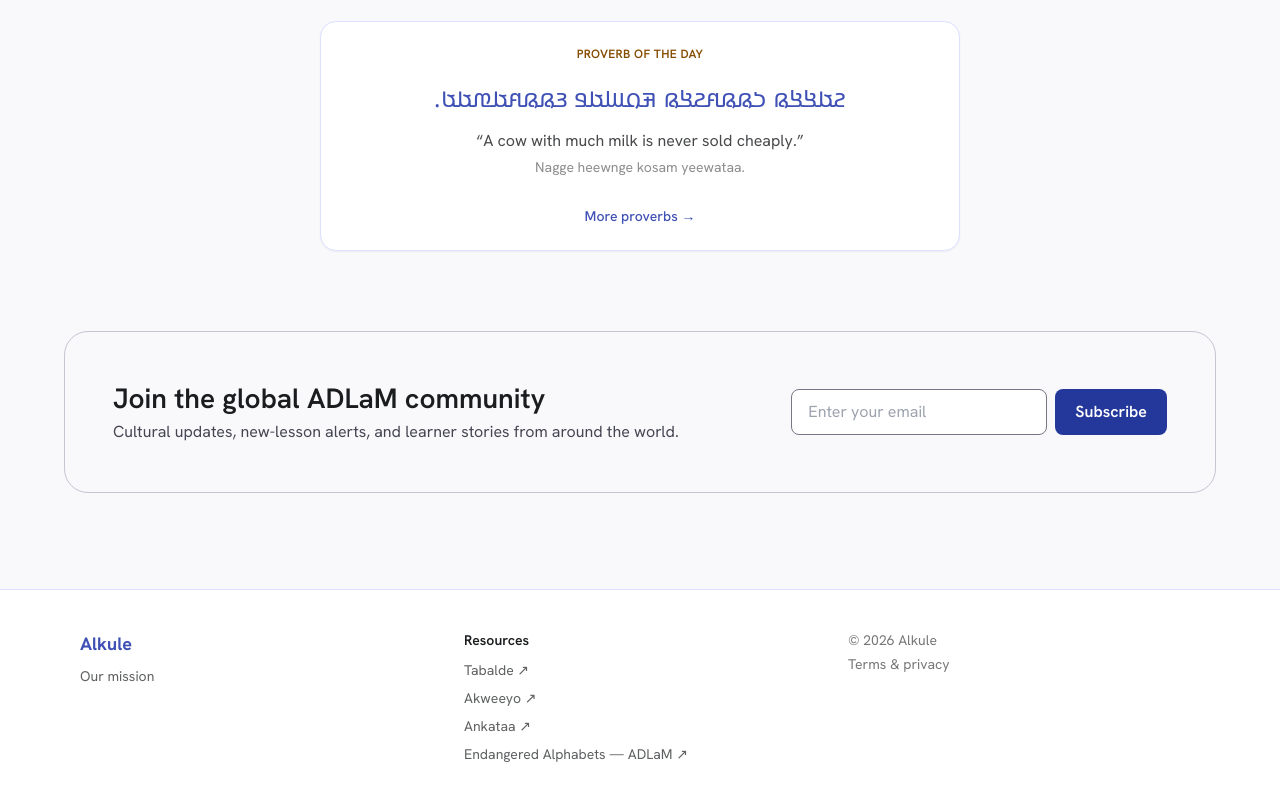
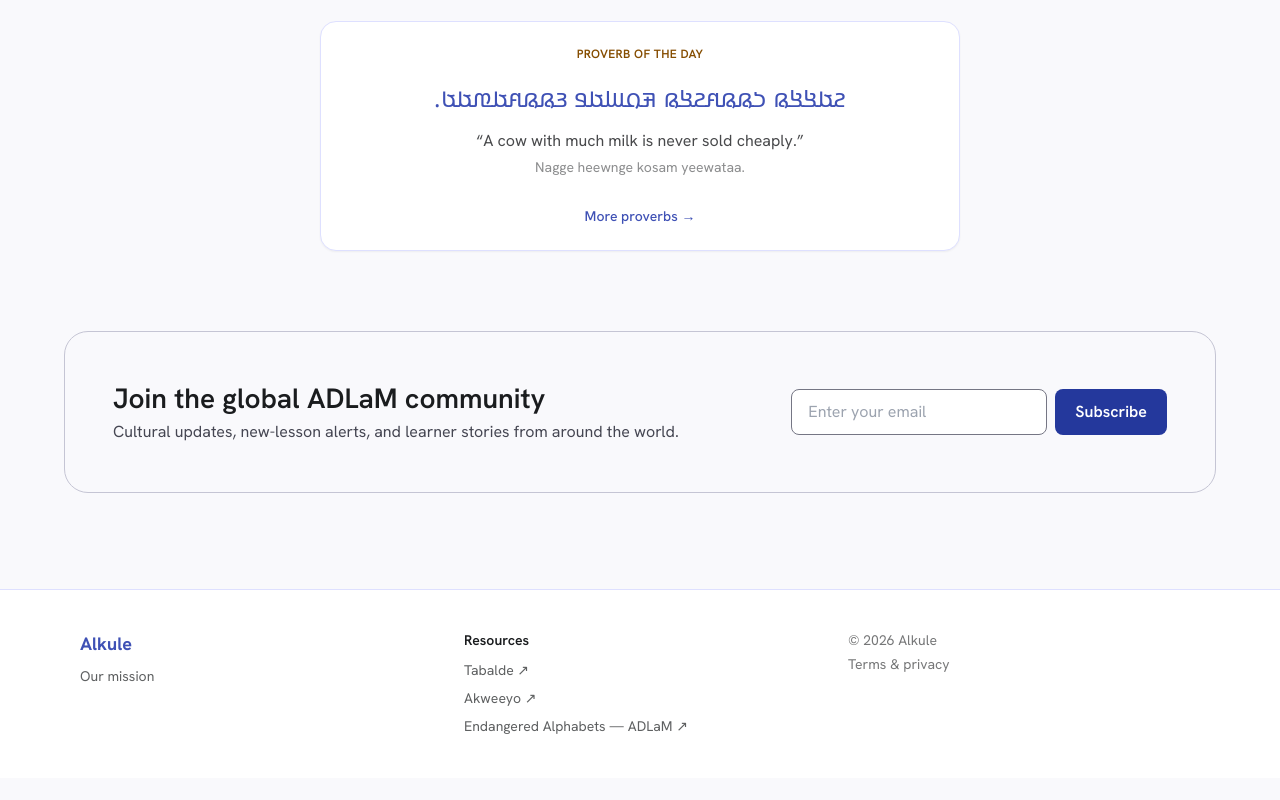
Before and after one commit to Kienda/ALKULE, a Next.js app: page / in a window 1280 px wide. Shown: the part 1124-1924 px from the top of the page. After the commit the page ends 1902 px from the top, so only its background shows below. Built offline with nearby package versions, Linux system fonts and the light colour scheme.

Commit message:
chore: remove Ankataa and N'Ko links from footer and README

```diff
--- a/components/Footer.tsx
+++ b/components/Footer.tsx
@@ -5,7 +5,6 @@ import { useLocale } from "@/lib/LocaleProvider";
 const RESOURCES = [
   { label: "Tabalde", href: "https://tabalde.com" },
   { label: "Akweeyo", href: "https://www.akweeyo.com" },
-  { label: "Ankataa", href: "https://www.ankataa.com/videos" },
   {
     label: "Endangered Alphabets — ADLaM",
     href: "https://www.endangeredalphabets.net/alphabets/adlam/",
```
Also changed, not shown: 1 other file (tests, documents, lock files or other folders).
